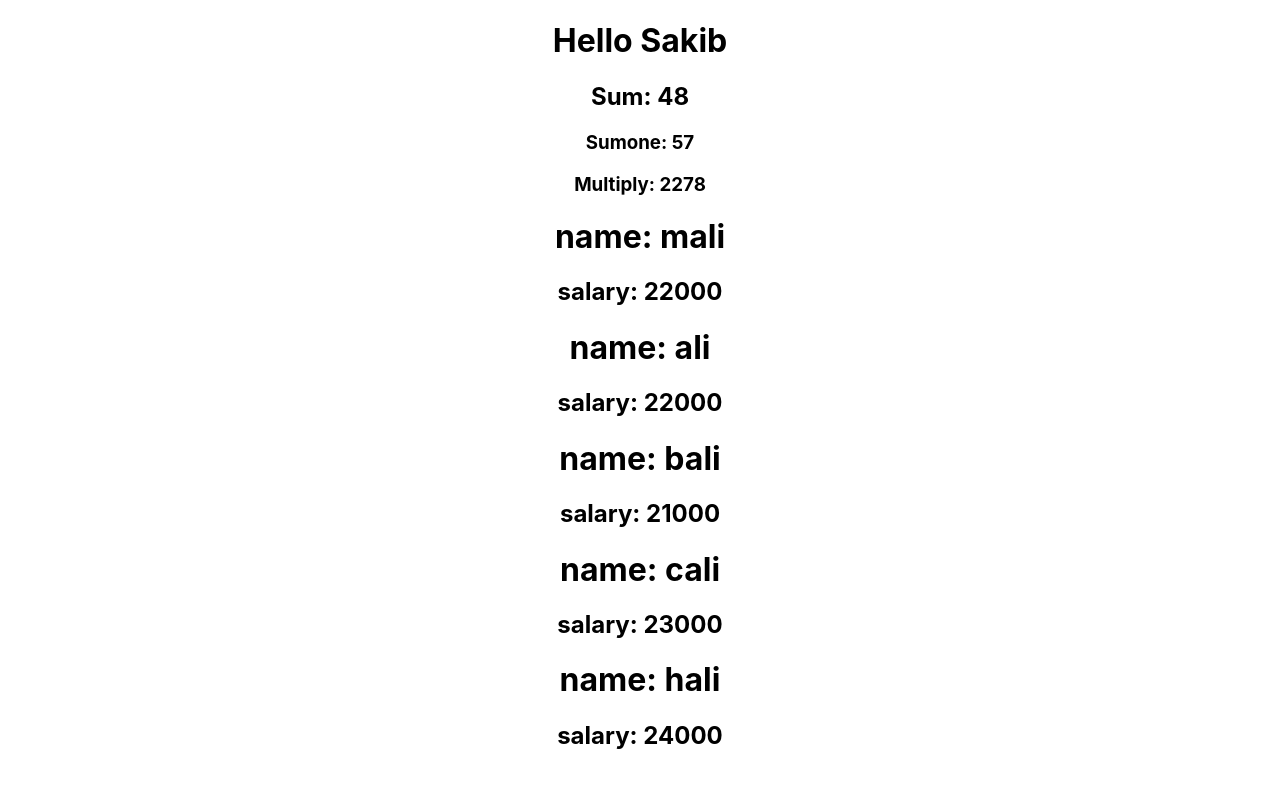
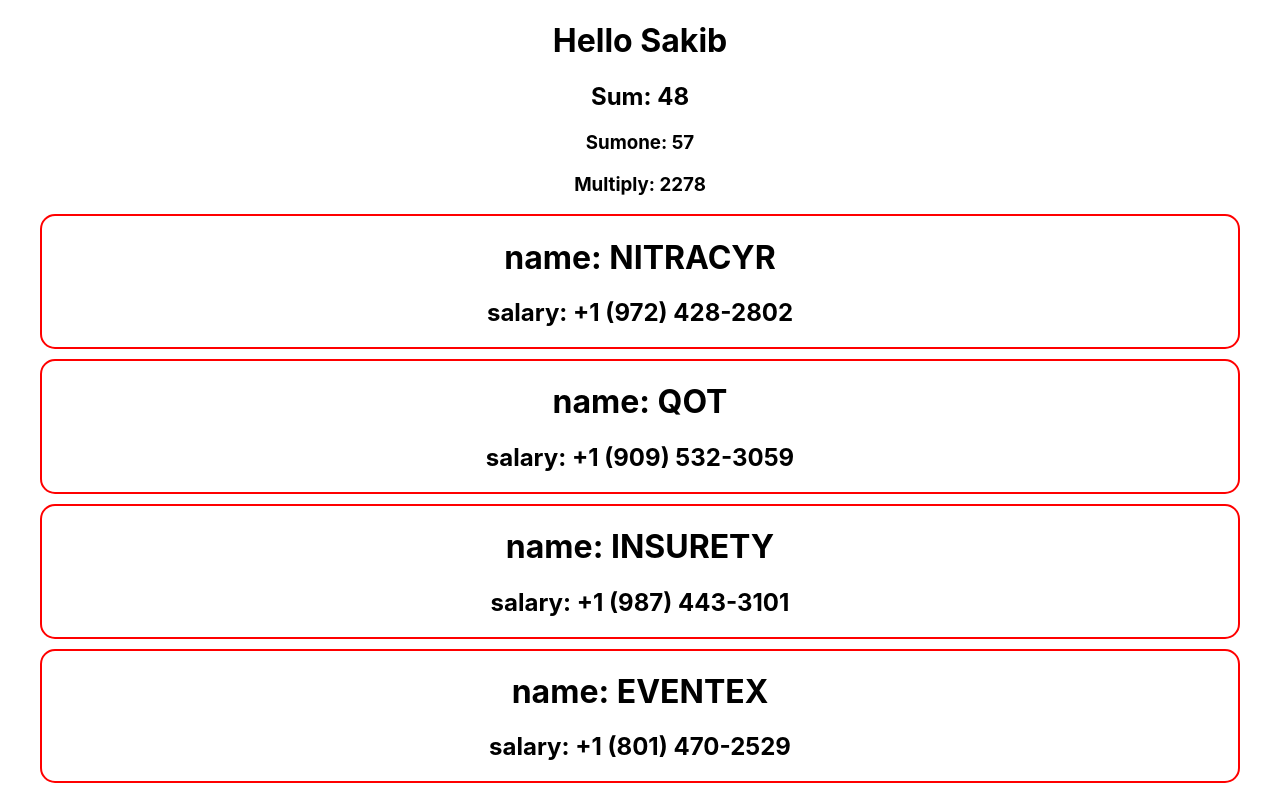
Before and after one commit to easakibahmad/theAdventurerServer, a React (Create React App) app in the folder module-47-5/: page / in a window 1280 px wide. Shown: the top 791 px of the page. Built offline with nearby package versions, Linux system fonts and the light colour scheme.

Commit message:
load data from data.json which is created by json generator

```diff
--- /dev/null
+++ b/module-47-5/public/data.json
@@ -0,0 +1,93 @@
+[
+    {
+      "_id": "6330734a68c86bc6f37e4c63",
+      "index": 0,
+      "isActive": true,
+      "balance": "$2,584.41",
+      "picture": "http://placehold.it/32x32",
+      "age": 24,
+      "name": "Socorro York",
+      "gender": "female",
+      "company": "NITRACYR",
+      "email": "socorroyork@nitracyr.com",
+      "phone": "+1 (972) 428-2802"
+    },
+    {
+      "_id": "6330734a37a1c333a2d92dca",
+      "index": 1,
+      "isActive": true,
+      "balance": "$3,295.65",
+      "picture": "http://placehold.it/32x32",
+      "age": 33,
+      "name": "Edwina Franklin",
+      "gender": "female",
+      "company": "QOT",
+      "email": "edwinafranklin@qot.com",
+      "phone": "+1 (909) 532-3059"
+    },
+    {
+      "_id": "6330734afbe646232810dcf9",
+      "index": 2,
+      "isActive": true,
+      "balance": "$2,353.09",
+      "picture": "http://placehold.it/32x32",
+      "age": 33,
+      "name": "Donna Owen",
+      "gender": "female",
+      "company": "INSURETY",
+      "email": "donnaowen@insurety.com",
+      "phone": "+1 (987) 443-3101"
+    },
+    {
+      "_id": "6330734aee6f190dc2b22611",
+      "index": 3,
+      "isActive": false,
+      "balance": "$3,682.86",
+      "picture": "http://placehold.it/32x32",
+      "age": 30,
+      "name": "Donaldson Tanner",
+      "gender": "male",
+      "company": "EVENTEX",
+      "email": "donaldsontanner@eventex.com",
+      "phone": "+1 (801) 470-2529"
+    },
+    {
+      "_id": "6330734a4aa236a2f4f9b738",
+      "index": 4,
+      "isActive": true,
+      "balance": "$3,961.72",
+      "picture": "http://placehold.it/32x32",
+      "age": 25,
+      "name": "Amber Walker",
+      "gender": "female",
+      "company": "RUBADUB",
+      "email": "amberwalker@rubadub.com",
+      "phone": "+1 (915) 447-3360"
+    },
+    {
+      "_id": "6330734a5c64cb672260c917",
+      "index": 5,
+      "isActive": true,
+      "balance": "$2,256.30",
+      "picture": "http://placehold.it/32x32",
+      "age": 40,
+      "name": "Larsen Carrillo",
+      "gender": "male",
+      "company": "VELITY",
+      "email": "larsencarrillo@velity.com",
+      "phone": "+1 (887) 588-2800"
+    },
+    {
+      "_id": "6330734ac6f2052fd3711e97",
+      "index": 6,
+      "isActive": true,
+      "balance": "$3,347.87",
+      "picture": "http://placehold.it/32x32",
+      "age": 22,
+      "name": "Ashley Hatfield",
+      "gender": "male",
+      "company": "PYRAMIS",
+      "email": "ashleyhatfield@pyramis.com",
+      "phone": "+1 (947) 473-2647"
+    }
+  ]
--- a/module-47-5/src/components/ArraObj/ArrayObj.js
+++ b/module-47-5/src/components/ArraObj/ArrayObj.js
@@ -1,17 +1,27 @@
-import React from 'react';
+import React, { useEffect, useState } from 'react';
 import Apply from '../ArrayObjApply/Apply';
 
+// const obj = [{name: "mali", id:0, income: 22000, profession: "teaching"},
+//                 {name: "ali", id:1, income: 22000, profession: "teaching"},
+//                 {name: "bali", id:2, income: 21000, profession: "teaching"},
+//                 {name: "cali", id:3, income: 23000, profession: "teaching"},
+//                 {name: "hali", id:4, income: 24000, profession: "teaching"}];
 const ArrayObj = () => {
-    const obj = [{name: "mali", id:0, income: 22000, profession: "teaching"},
-                {name: "ali", id:1, income: 22000, profession: "teaching"},
-                {name: "bali", id:2, income: 21000, profession: "teaching"},
-                {name: "cali", id:3, income: 23000, profession: "teaching"},
-                {name: "hali", id:4, income: 24000, profession: "teaching"}]
+    const [inputOne,inFunc]= useState([])
+    useEffect(()=>{
+    fetch('data.json')
+    .then(res=>res.json())
+    .then(data=>inFunc(data))
+    },[])
+
     return (
         <div>
-            {
+        {
+            inputOne.map(c=> <Apply key={c._id} index={c}></Apply>)
+        }
+            {/* {
                 obj.map(index=><Apply key={index.id} index={index}></Apply>)
-            }
+            } */}
         </div>
     );
 };
--- a/module-47-5/src/components/ArrayObjApply/Apply.css
+++ b/module-47-5/src/components/ArrayObjApply/Apply.css
@@ -0,0 +1,5 @@
+.applydiv{
+    border: 2px solid red;
+    margin: 10px 40px;
+    border-radius: 15px;
+}
--- a/module-47-5/src/components/ArrayObjApply/Apply.js
+++ b/module-47-5/src/components/ArrayObjApply/Apply.js
@@ -1,11 +1,11 @@
 import React from 'react';
-
+import './Apply.css'
 const Apply = (props) => {
-    const {name, income}=props.index
+    const {company, phone}=props.index
     return (
-        <div>
-          <h1>name: {name}</h1>
-          <h2>salary: {income}</h2>
+        <div className='applydiv'>
+          <h1>name: {company}</h1>
+          <h2>salary: {phone}</h2>
         </div>
     );
 };
```
